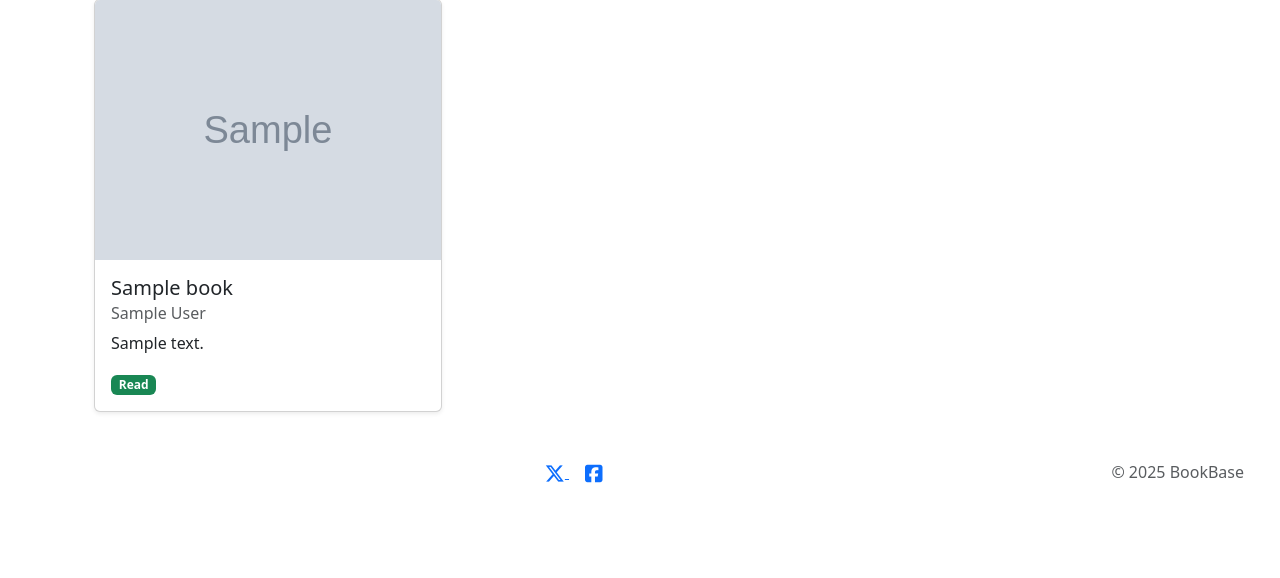
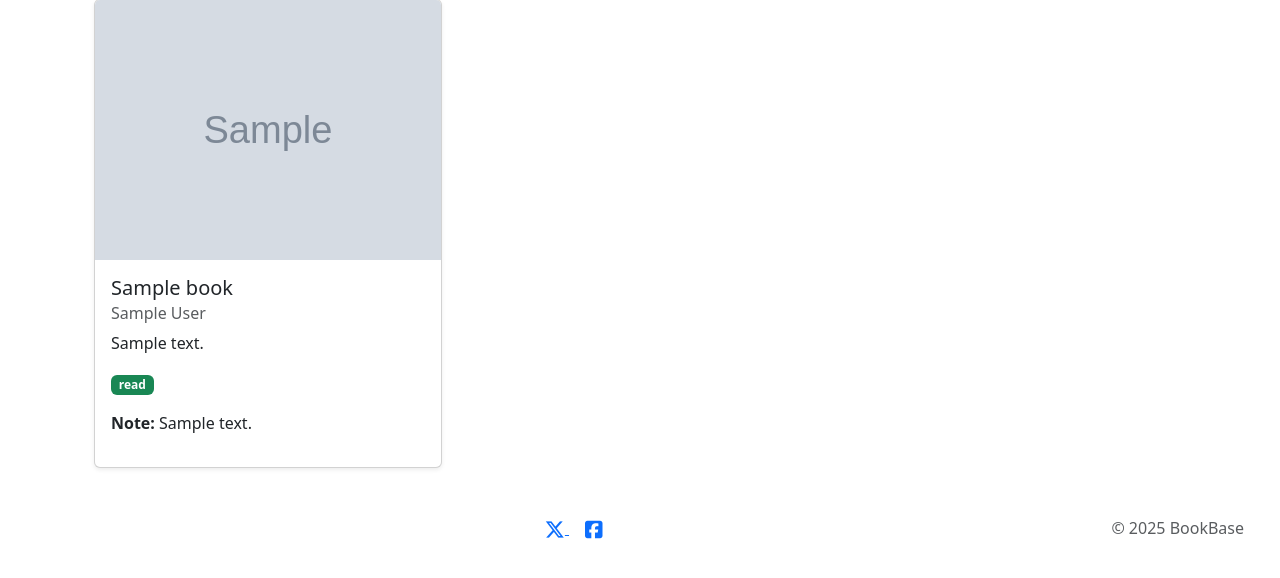
Before and after one commit to Oscar-Ivs/bookbase, a Django app: page /collection/ in a window 1280 px wide. Shown: the part 208-786 px from the top of the page. Run offline with Django 5.2, Linux system fonts and the light colour scheme; a user stored in the database is signed in; tables that the repository leaves empty hold one stand-in row (values such as "Sample post"); grey boxes marked "Sample" are stand-in pictures; some libraries are stand-ins or nearby versions.

Commit message:
Display notes on My Collection page

```diff
--- a/templates/my_collection.html
+++ b/templates/my_collection.html
@@ -19,13 +19,15 @@
         <div class="card-body">
           <h5 class="card-title">{{ book.title }}</h5>
           <h6 class="card-subtitle mb-2 text-muted">{{ book.author }}</h6>
-                <p class="card-text">{{ book.description|truncatechars:150 }}</p>
-                {% if book.status == 'read' %}
-                  <span class="badge bg-success">Read</span>
-                {% else %}
-                  <span class="badge bg-danger">Not Read</span>
+          <p class="card-text">{{ book.description }}</p>
+          <p>
+            <span class="badge bg-success">{{ book.status }}</span>
+          </p>
+          {% if book.notes %}
+          <p><strong>Note:</strong> {{ book.notes }}</p>
           {% endif %}
         </div>
+
       </div>
     </div>
     {% endfor %}
```
Lines whose indentation alone changed are shown as unchanged.
